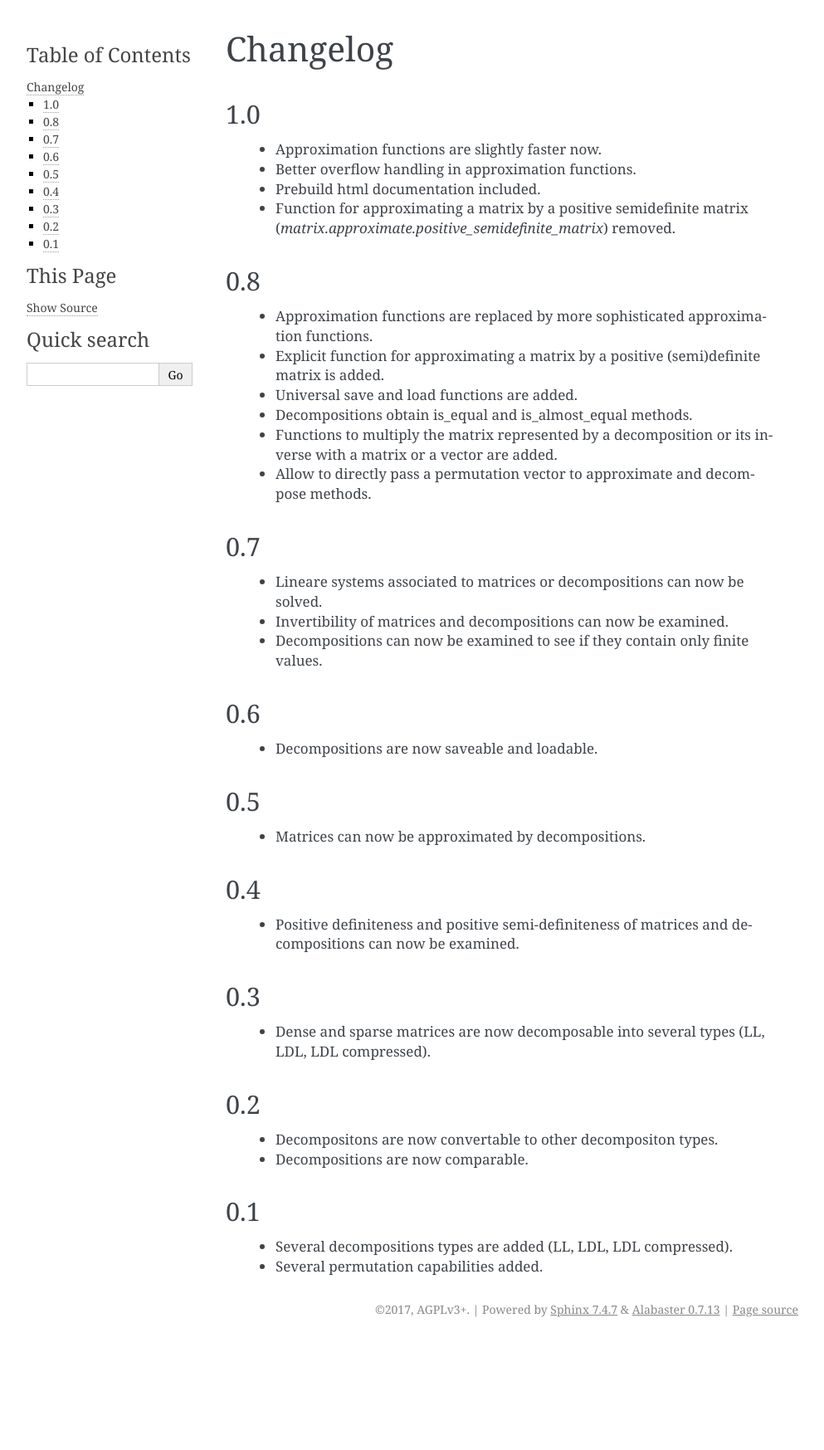
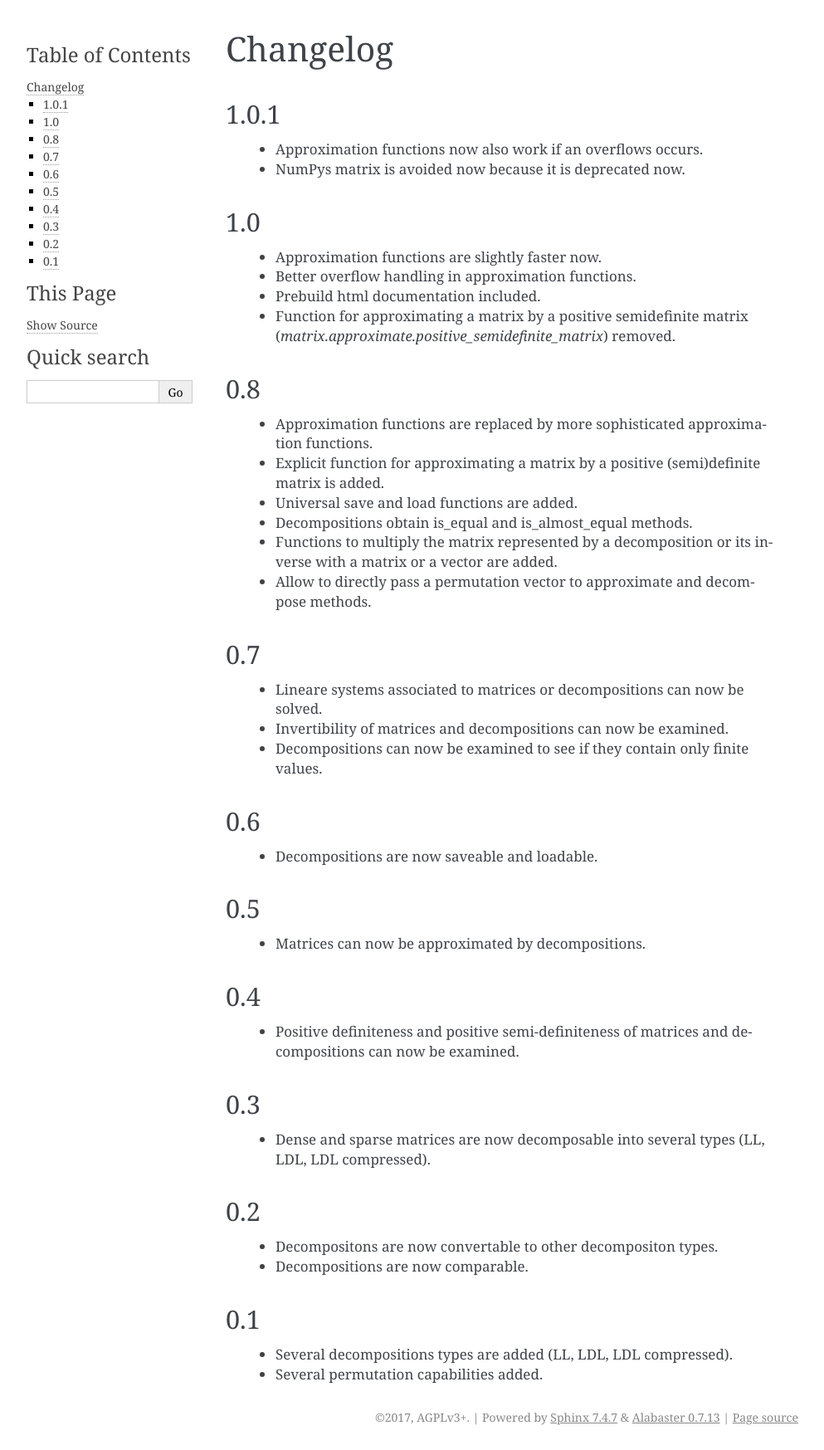
Before and after one commit to jor-/matrix-decomposition, a Sphinx documentation site: the page built from doc/source/changelog.rst, in a window 1280 px wide. Shown: the whole page at 83% size, without its empty margins (148-1141 px from the left). Built offline with Sphinx 7.4.7, drawn with Linux system fonts in a browser that asks for light colours; before the commit the page ends 1617 px from its top, so only the background shows below that.

Commit message:
DOC: SPHINX: changelog updated for version 1.0.1

```diff
--- a/doc/source/changelog.rst
+++ b/doc/source/changelog.rst
@@ -1,6 +1,11 @@
 Changelog
 =========
 
+
+1.0.1
+-----
+    * Approximation functions now also work if an overflows occurs.
+    * NumPys matrix is avoided now because it is deprecated now.
 
 1.0
 ---
```
